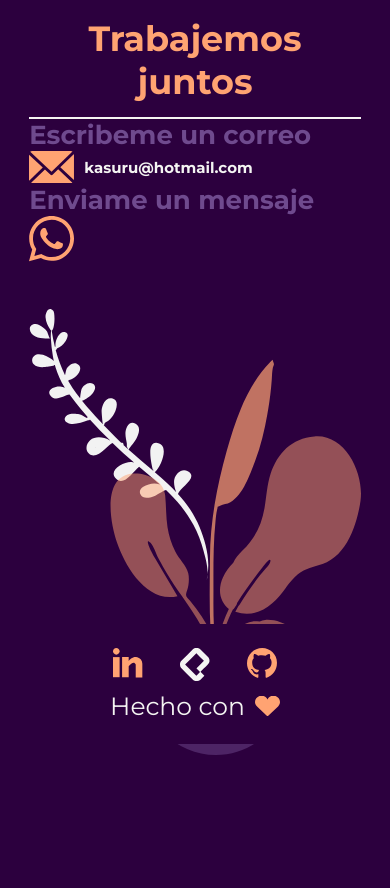
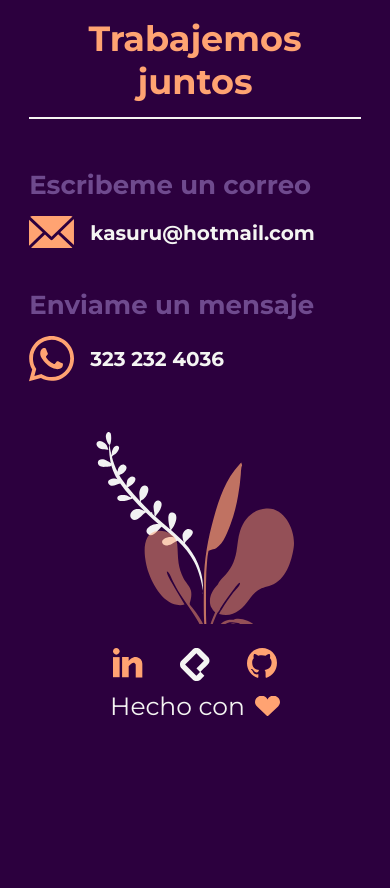
Before and after one commit to TonyLuque/udemy_web_personal, a Django app: page /contact/ in a window 390 px wide. Shown: the part 100-988 px from the top of the page. After the commit the page ends 816 px from the top, so only its background shows below. Run offline with Django 3.2, Linux system fonts and the light colour scheme.

Commit message:
[ADD] finished contact's mobile version

```diff
--- a/core/static/core/css/contacto.css
+++ b/core/static/core/css/contacto.css
@@ -21,6 +21,7 @@ main {
     width: 85vw;
     text-align: center;
     border-bottom: 2px solid var(--white);
+    margin-bottom: 5rem;
 }
 
 .main__principal h2 {
@@ -38,37 +39,44 @@ main {
 }
 
 .contact div{
-    margin-top: 4.7rem;
+    margin-top: 1rem;
+    width: 85vw;
+    display: inherit;
+    justify-content: center;
 }
 
 .contact div img{
-    width: 100%;
-    height: 100%;
+    width: 60%;
+    height: 60%;
+    max-width: 30rem;
 }
 
 .contact__mail h2 {
     font-size: 2.6rem;
     font-weight: bold;
     color: var(--violet);
+    margin-bottom: 1.5rem;
 }
 
 .contact__mail a {
     display: flex;
     align-items: center;
-    font-size: 1.5rem;
+    font-size: 2rem;
     font-weight: bold;
     color: var(--white);
+    margin-bottom: 4rem;
 }
 
 .contact__icon--mail{
     background-image: url('../img/mail.svg');
     width: 4.5rem;
     height: 3.3rem;
-    margin-right: 1rem;
+    margin-right: 1.6rem;
 }
 
 .contact__icon--whatsapp{
     background-image: url('../img/whatsapp.svg');
     width: 4.5rem;
     height: 4.6rem;
+    margin-right: 1.6rem;
 }
--- a/core/templates/core/contacto.html
+++ b/core/templates/core/contacto.html
@@ -20,7 +20,7 @@
             <h2>Escribeme un correo</h2>
             <a href="mailto:kasuru@hotmail.com"><span class="contact__icon--mail"></span>kasuru@hotmail.com</a>
             <h2>Enviame un mensaje</h2>
-            <a href="https://api.whatsapp.com/send?phone=+573232324036"><span class="contact__icon--whatsapp"></span></a>
+            <a href="https://api.whatsapp.com/send?phone=+573232324036"><span class="contact__icon--whatsapp"></span>323 232 4036</a>
         </article>
     </section>
 </main>
```
